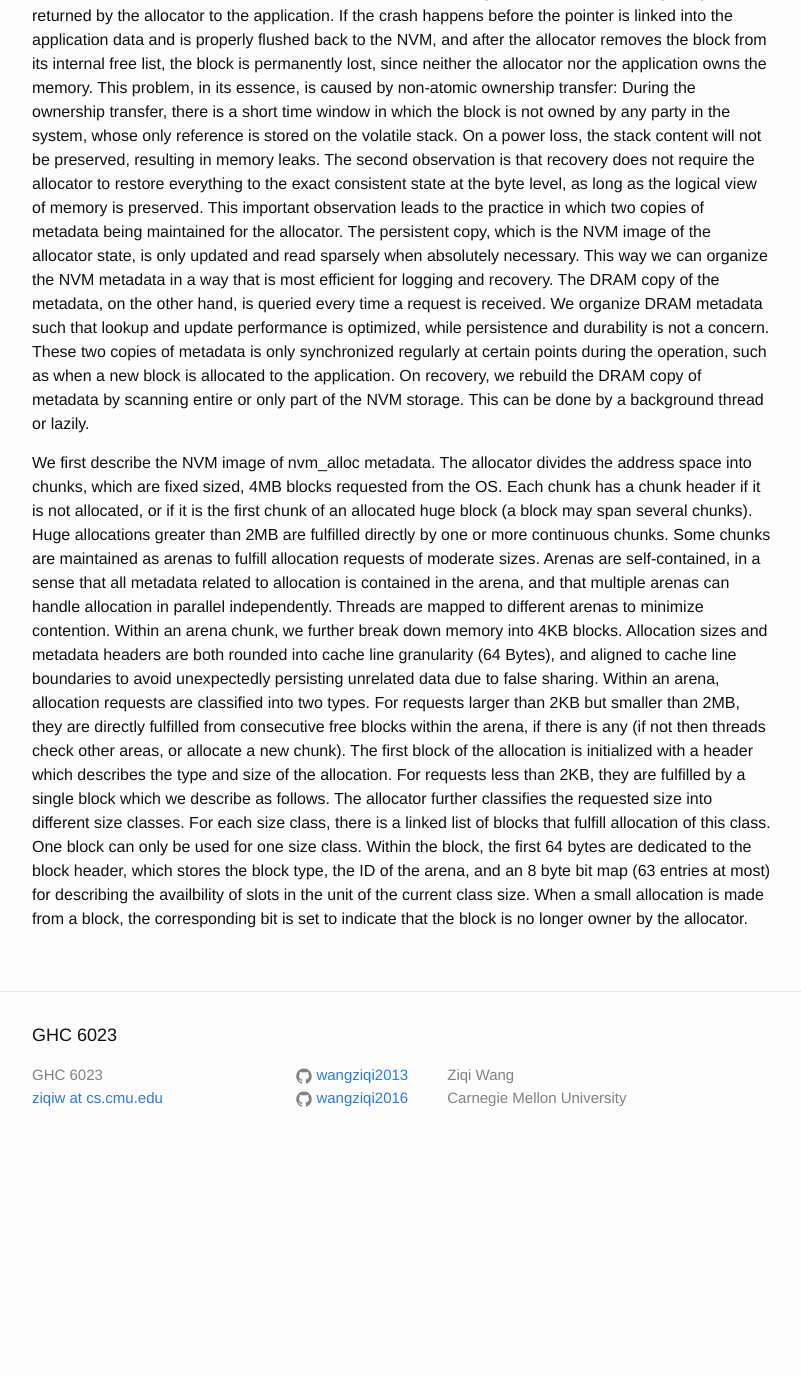
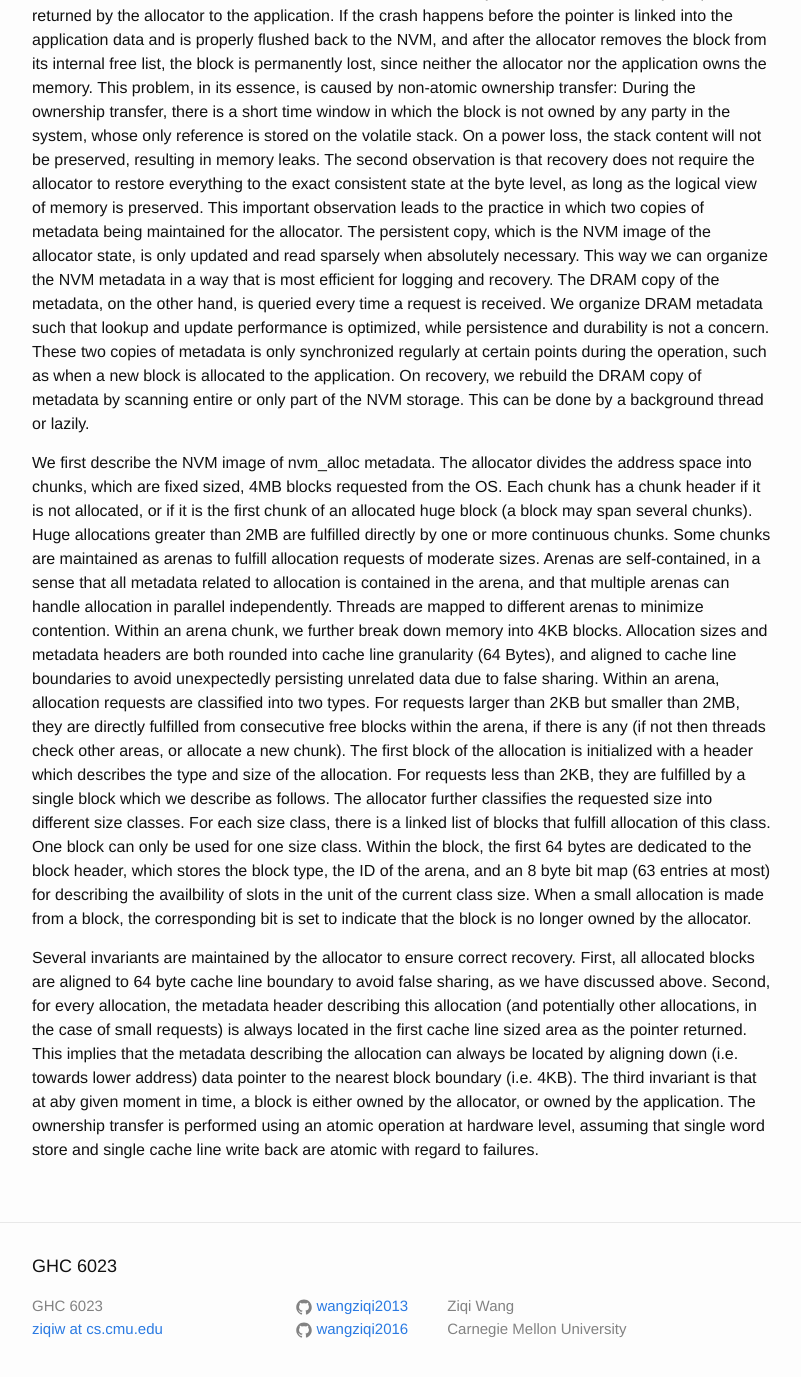
Before and after one commit to wangziqi2013/wangziqi2013.github.io, a Jekyll site: the page built from _posts/2019-11-11-nvm-malloc.markdown, in a window 1280 px wide and 1400 px high, scrolled down 815 px. Shown: the top 1377 px of the window, without its empty margins (238-1039 px from the left). Built offline with Jekyll 4.4.1, drawn with Linux system fonts in a browser that asks for light colours; before the commit the page ends 1984 px from its top, so only the background shows below that.

Commit message:
Adding invariant

```diff
--- a/_posts/2019-11-11-nvm-malloc.markdown
+++ b/_posts/2019-11-11-nvm-malloc.markdown
@@ -58,4 +58,13 @@ each size class, there is a linked list of blocks that fulfill allocation of thi
 one size class. Within the block, the first 64 bytes are dedicated to the block header, which stores the block
 type, the ID of the arena, and an 8 byte bit map (63 entries at most) for describing the availbility of slots in the unit
 of the current class size. When a small allocation is made from a block, the corresponding bit is set to indicate that
-the block is no longer owner by the allocator.
+the block is no longer owned by the allocator.
+
+Several invariants are maintained by the allocator to ensure correct recovery. First, all allocated blocks are aligned to
+64 byte cache line boundary to avoid false sharing, as we have discussed above. Second, for every allocation, the metadata
+header describing this allocation (and potentially other allocations, in the case of small requests) is always located in
+the first cache line sized area as the pointer returned. This implies that the metadata describing the allocation
+can always be located by aligning down (i.e. towards lower address) data pointer to the nearest block boundary (i.e. 4KB).
+The third invariant is that at aby given moment in time, a block is either owned by the allocator, or owned by the application.
+The ownership transfer is performed using an atomic operation at hardware level, assuming that single word store and single
+cache line write back are atomic with regard to failures.
```
